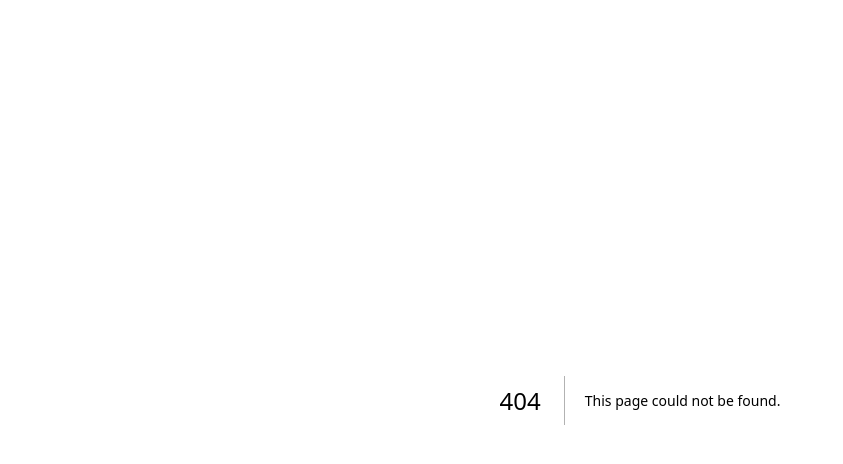
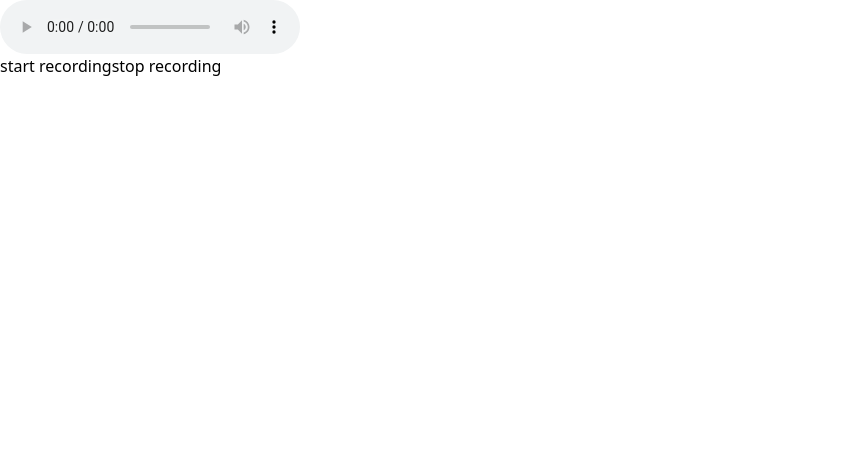
Before and after one commit to quanguway/anylze, a Next.js app: page /voice/audio in a window 1280 px wide. Before the commit this address had no page. Shown: the top 464 px of the page, without its empty margins (0-843 px from the left). Built offline with nearby package versions, Linux system fonts and the light colour scheme.

Commit message:
Increase max token

```diff
--- a/components/Chat/index.tsx
+++ b/components/Chat/index.tsx
@@ -84,8 +84,8 @@ export function Chat() {
     const response = await axios.post('https://api.openai.com/v1/completions', {
     	"model": "text-davinci-003",
 		  "prompt": `${message}`,
-		  "max_tokens": 1000,
-		  "temperature": 1
+		  "max_tokens": 4000,
+		  "temperature": 0.7
 		    },  {headers: {
 		        Authorization: `Bearer ${process.env.NEXT_OPENAI_API_KEY}`,
 		      }})
--- a/package.json
+++ b/package.json
@@ -18,7 +18,10 @@
     "react": "^18.2.0",
     "react-cookie": "^4.1.1",
     "react-dom": "^18.2.0",
+    "react-speech-recognition": "^3.10.0",
     "react-wrap-balancer": "^0.4.0",
+    "recordrtc": "^5.6.2",
+    "regenerator-runtime": "^0.13.11",
     "xlsx": "^0.18.5"
   },
   "engines": {
--- /dev/null
+++ b/pages/voice/audio-test.jsx
@@ -0,0 +1,29 @@
+import React from 'react';
+import SpeechRecognition, { useSpeechRecognition } from 'react-speech-recognition';
+import regeneratorRuntime from "regenerator-runtime";
+
+regeneratorRuntime.runtime
+
+const Dictaphone = () => {
+  const {
+    transcript,
+    listening,
+    resetTranscript,
+    browserSupportsSpeechRecognition
+  } = useSpeechRecognition();
+
+  if (!browserSupportsSpeechRecognition) {
+    return <span>Browser doesn't support speech recognition.</span>;
+  }
+
+  return (
+    <div>
+      <p>Microphone: {listening ? 'on' : 'off'}</p>
+      <button onClick={SpeechRecognition.startListening}>Start</button>
+      <button onClick={SpeechRecognition.stopListening}>Stop</button>
+      <button onClick={resetTranscript}>Reset</button>
+      <p>{transcript}</p>
+    </div>
+  );
+};
+export default Dictaphone;
--- /dev/null
+++ b/pages/voice/audio.jsx
@@ -0,0 +1,18 @@
+import * as React from "react";
+import useRecorder from "../../utils/useRecorder"
+
+export default  function Audio() {
+  let [audioURL, isRecording, startRecording, stopRecording] = useRecorder();
+  console.log(audioURL);
+  return (
+    <div>
+      <audio src={audioURL} controls />
+      <button onClick={startRecording} disabled={isRecording}>
+        start recording
+      </button>
+      <button onClick={stopRecording} disabled={!isRecording}>
+        stop recording
+      </button>
+    </div>
+  );
+}
--- /dev/null
+++ b/utils/useRecorder.js
@@ -0,0 +1,46 @@
+import { useEffect, useState } from "react";
+
+const useRecorder = () => {
+  const [audioURL, setAudioURL] = useState("");
+  const [isRecording, setIsRecording] = useState(false);
+  const [recorder, setRecorder] = useState(null);
+
+  useEffect(() => {
+    if (recorder === null) {
+      if (isRecording) {
+        requestRecorder().then(setRecorder, console.error);
+      }
+      return;
+    }
+
+    if (isRecording) {
+      recorder.start();
+    } else {
+      recorder.stop();
+    }
+
+    const handleData = e => {
+      console.log(e)
+      setAudioURL(URL.createObjectURL(e.data));
+    };
+
+    recorder.addEventListener("dataavailable", handleData);
+    return () => recorder.removeEventListener("dataavailable", handleData);
+  }, [recorder, isRecording]);
+
+  const startRecording = () => {
+    setIsRecording(true);
+  };
+
+  const stopRecording = () => {
+    setIsRecording(false);
+  };
+
+  return [audioURL, isRecording, startRecording, stopRecording];
+};
+
+async function requestRecorder() {
+  const stream = await navigator.mediaDevices.getUserMedia({ audio: true });
+  return new MediaRecorder(stream);
+}
+export default useRecorder;
```
Also changed, not shown: 1 other file (tests, documents, lock files or other folders).
